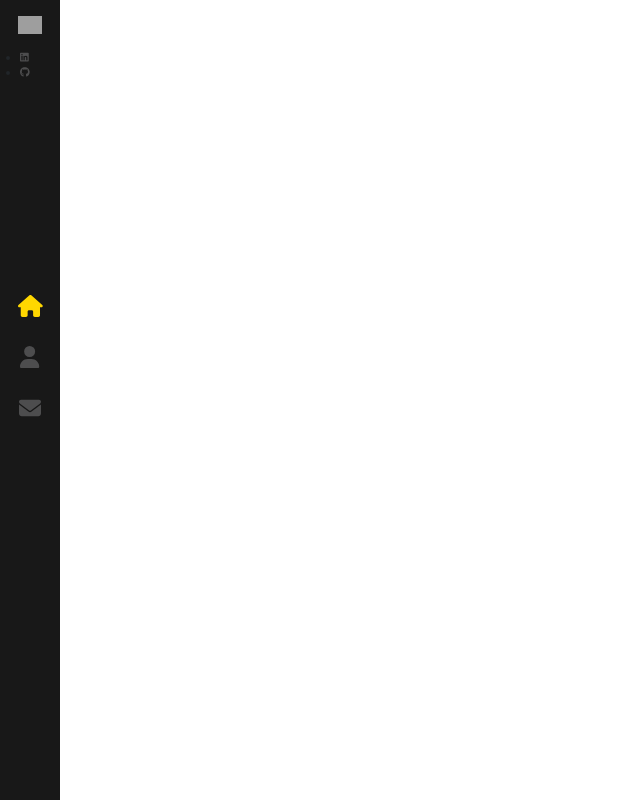
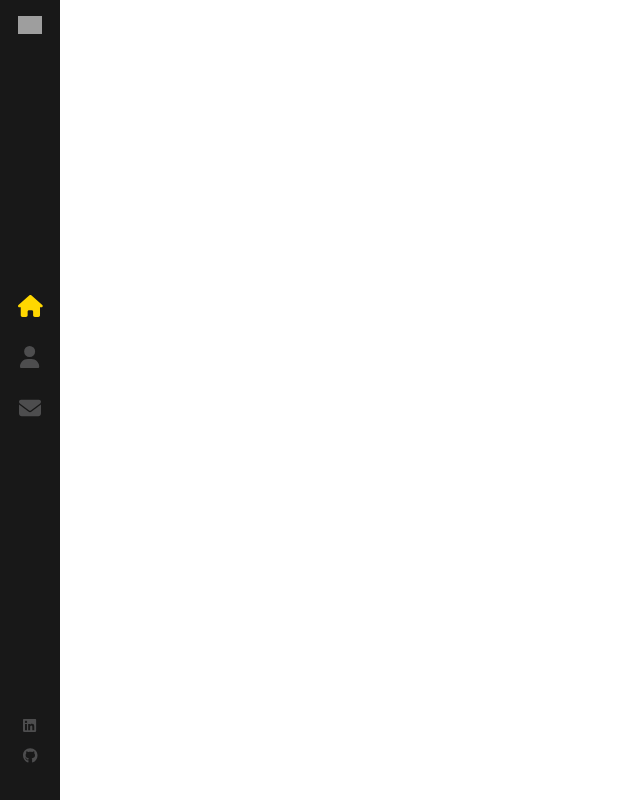
Before and after one commit to mathewfonteyne/developerPortfolio, a React (Create React App) app in the folder developer-portfolio/: page / in a window 1280 px wide. Shown: the whole page, without its empty margins (0-640 px from the left). Built offline with nearby package versions, Linux system fonts and the light colour scheme; grey boxes are pictures that could not be loaded.

Commit message:
Centered my hyperlink icons, and brought in a color animation when hovering.

```diff
--- a/developer-portfolio/src/components/Sidebar/index.scss
+++ b/developer-portfolio/src/components/Sidebar/index.scss
@@ -96,3 +96,28 @@
     }
   }
 }
+ul {
+  position: absolute;
+  bottom: 20px;
+  width: 100%;
+  display: block;
+  padding: 0;
+  list-style: none;
+  text-align: center;
+  margin: 0;
+  padding-right: 2rem; // adding this in to override the reboot.scss file which includes "padding-left: 2rem"... this offset centers the icons
+
+  li {
+    a {
+      padding: 7px 0;
+      display: block;
+      font-size: 15px;
+      line-height: 16px;
+
+      &:hover svg {
+        // color: lightblue;
+        color: #ffd700;
+      }
+    }
+  }
+}
```
